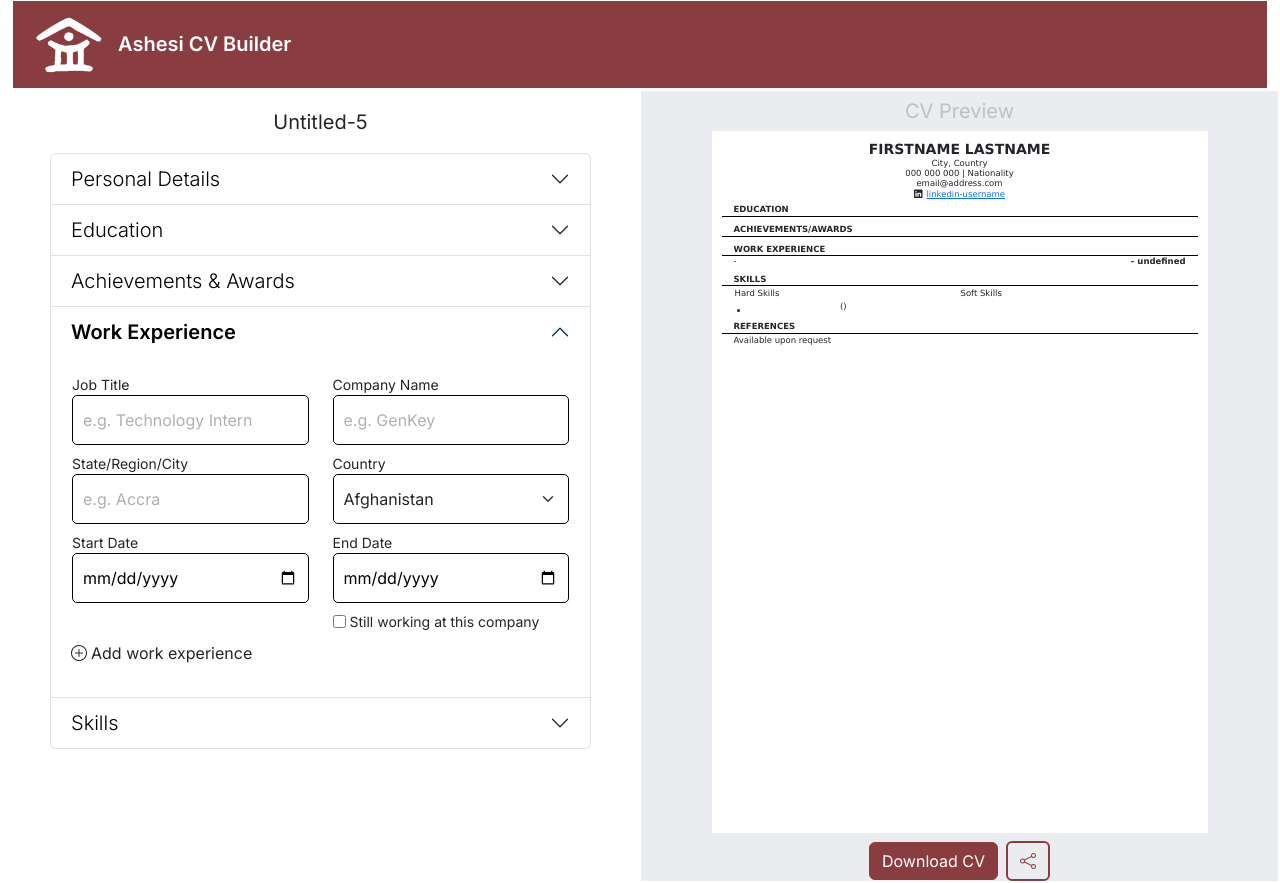
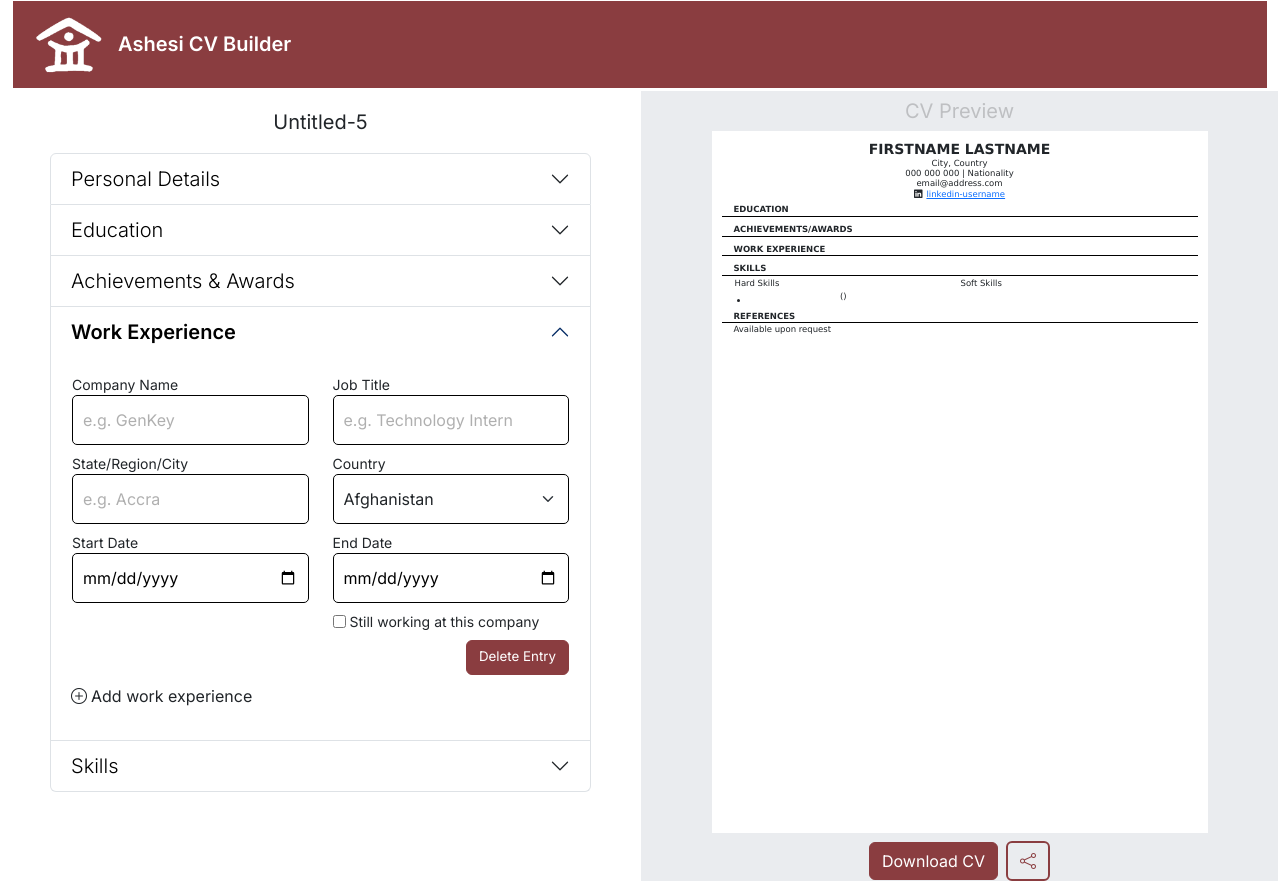
Before and after one commit to chinweibegbu/ashesi-cv-builder, a React (Create React App) app: page / in a window 1280 px wide. Both pictures are taken after a click on the button "Work Experience". Built offline with nearby package versions, Linux system fonts and the light colour scheme.

Commit message:
Connected WorkExperience section to CV preview

```diff
--- a/src/components/CVEditorEntries/WorkExperienceEntry.js
+++ b/src/components/CVEditorEntries/WorkExperienceEntry.js
@@ -1,30 +1,67 @@
 import React, { useState } from "react";
 import { countryNames } from "../../data/countryNames";
 
-function WorkExperienceEntry({ id, sectionTag }) {
+function WorkExperienceEntry({ id, sectionTag, handleEntryClear, handleEntryDeletion, cvDetails, setCvDetails }) {
     const [ongoing, setOngoing] = useState(false);
-    const handleClick = (event) => {
+    const handleClick = () => {
         setOngoing(prevState => !prevState);
+        setCvDetails({
+            ...cvDetails,
+            workExperience: [
+                ...cvDetails.workExperience.slice(0, id),
+                {
+                    ...cvDetails.workExperience[id],
+                    ongoing: !(cvDetails.workExperience[id].ongoing),
+                },
+                ...cvDetails.workExperience.slice(id + 1)
+            ]
+        });
+    }
+    const handleChange = (event, field) => {
+        setCvDetails({
+            ...cvDetails,
+            workExperience: [
+                ...cvDetails.workExperience.slice(0, id),
+                {
+                    ...cvDetails.workExperience[id],
+                    [field]: event.target.value,
+                },
+                ...cvDetails.workExperience.slice(id + 1)
+            ]
+        });
+    }
+    const handleSelect = (event, field) => {
+        setCvDetails({
+            ...cvDetails,
+            workExperience: [
+                ...cvDetails.workExperience.slice(0, id),
+                {
+                    ...cvDetails.workExperience[id],
+                    [field]: event.target.value,
+                },
+                ...cvDetails.workExperience.slice(id + 1)
+            ]
+        });
     }
 
     return (
         <div id={id}>
             <form className="bordered row">
                 <div className="form-group col-md-6 d-flex flex-column mb-2">
+                    <label htmlFor={sectionTag + "-company-name"}>Company Name</label>
+                    <input type="text" id={sectionTag + "-company-name"} placeholder="e.g. GenKey" value={cvDetails.workExperience[Number(id)].companyName} onChange={(e) => handleChange(e, "companyName")}></input>
+                </div>
+                <div className="form-group col-md-6 d-flex flex-column mb-2">
                     <label htmlFor={sectionTag + "-job-title"}>Job Title</label>
-                    <input type="text" id={sectionTag + "-job-title"} placeholder="e.g. Technology Intern"></input>
+                    <input type="text" id={sectionTag + "-job-title"} placeholder="e.g. Technology Intern" value={cvDetails.workExperience[Number(id)].title} onChange={(e) => handleChange(e, "title")}></input>
                 </div>
-                <div className="form-group col-md-6 d-flex flex-column">
-                    <label htmlFor={sectionTag + "-company-name"}>Company Name</label>
-                    <input type="text" id={sectionTag + "-company-name"} placeholder="e.g. GenKey"></input>
-                </div>
-                <div className="form-group col-md-6 d-flex flex-column">
+                <div className="form-group col-md-6 d-flex flex-column mb-2">
                     <label htmlFor={sectionTag + "-company-city"}>State/Region/City</label>
-                    <input type="text" id={sectionTag + "-company-city"} placeholder="e.g. Accra"></input>
+                    <input type="text" id={sectionTag + "-company-city"} placeholder="e.g. Accra" value={cvDetails.workExperience[Number(id)].companyCity} onChange={(e) => handleChange(e, "companyCity")}></input>
                 </div>
                 <div className="form-group col-md-6 d-flex flex-column mb-2">
                     <label htmlFor={sectionTag + "-company-country"}>Country</label>
-                    <select className="form-select" id={sectionTag + "-company-country"} aria-label={countryNames[0]} defaultValue={countryNames[0]}>
+                    <select className="form-select" id={sectionTag + "-company-country"} aria-label={countryNames[0]} value={cvDetails.workExperience[Number(id)].companyCountry} onChange={(e) => handleSelect(e, "companyCountry")}>
                         {
                             countryNames.map((countryName, key) => {
                                 return <option key={key} value={countryName}>{countryName}</option>;
@@ -34,15 +71,19 @@ function WorkExperienceEntry({ id, sectionTag }) {
                 </div>
                 <div className="form-group col-md-6 d-flex flex-column mb-2">
                     <label htmlFor={sectionTag + "-start-date"}>Start Date</label>
-                    <input type="date" id={sectionTag + "-start-date"}></input>
+                    <input type="date" id={sectionTag + "-start-date"} value={cvDetails.workExperience[Number(id)].startDate} onChange={(e) => handleChange(e, "startDate")}></input>
                 </div>
                 <div className="form-group col-md-6 d-flex flex-column mb-2">
                     <label htmlFor={sectionTag + "-end-date"}>End Date</label>
-                    <input type="date" id={sectionTag + "-end-date"} disabled={ongoing}></input>
+                    <input type="date" id={sectionTag + "-end-date"} disabled={ongoing} value={cvDetails.workExperience[Number(id)].endDate} onChange={(e) => handleChange(e, "endDate")}></input>
                 </div>
                 <div className="form-group col-6 offset-6 d-flex mb-2">
                     <input type="checkbox" id="work-ongoing" name="work-ongoing" value="work-ongoing" checked={ongoing} onChange={handleClick}></input>
                     <label htmlFor="work-ongoing" className='ms-1'>Still working at this company</label>
+                </div>
+                <div className="form-group col-12 d-flex justify-content-end align-items-end mb-2">
+                    {/* <button className='button clear-button btn me-1' onClick={(event) => handleEntryClear(event, id, "Work Experience")}>Clear Entry</button> */}
+                    <button className='button delete-button btn' onClick={(event) => handleEntryDeletion(event, id, "Work Experience")}>Delete Entry</button>
                 </div>
             </form>
         </div>
--- a/src/components/CVEditorSection.js
+++ b/src/components/CVEditorSection.js
@@ -61,6 +61,19 @@ function CVEditorSection({ sectionName, isExpanded, cvDetails, setCvDetails }) {
             id: "WorkExperience",
             cvDetailsKey: "workExperience",
             sectionTag: "WK",
+            deactivate: (id) => {
+                setCvDetails({
+                    ...cvDetails,
+                    workExperience: [
+                        ...cvDetails.workExperience.slice(0, id),
+                        {
+                            ...cvDetails.workExperience[id],
+                            active: false,
+                        },
+                        ...cvDetails.workExperience.slice(id + 1)
+                    ]
+                });
+            },
             addEntryText: "Add work experience",
             template: workExperienceEntryTemplate
         },
--- a/src/components/CVpdf.js
+++ b/src/components/CVpdf.js
@@ -45,15 +45,25 @@ function CVpdf({ cvPreviewDetails }) {
         }
     }
     const workExperienceEntryDateGenerator = (entry) => {
+        const start = new Date(entry.startDate);
+
+        if (!(entry.startDate)) {
+            return "";
+        } else {
             if (entry.ongoing === true) {
-            return entry.startDate + " - Present";
+                return months[start.getMonth()] + " " + start.getFullYear() + " - Present";
             } else {
-            return entry.startDate + " - " + entry.endDate;
+                if (entry.endDate) {
+                    const end = new Date(entry.endDate);
+                    return months[start.getMonth()] + " " + start.getFullYear() + " - " + months[end.getMonth()] + " " + end.getFullYear();
+                } else {
+                    return months[start.getMonth()] + " " + start.getFullYear() + " - END DATE";
+                }
+            }
         }
     }
     const hardSkills = skills.filter(skill => skill.type === "Hard Skill");
     const softSkills = skills.filter(skill => skill.type === "Soft Skill");
-
     const skillLevelDisplayGenerator = (level) => {
         let display = [];
         let numFilled = {
@@ -153,10 +163,11 @@ function CVpdf({ cvPreviewDetails }) {
                 <p className="section-header">Work Experience</p>
                 {
                     workExperience.map((entry, key) => {
+                        if (entry.active === true) {
                             return (
                                 <div key={key} className=" entry mb-1">
                                     <div className="d-flex justify-content-between">
-                                    <p><b>{entry.companyName}</b> - {entry.companyLocation}</p>
+                                        <p><b>{entry.companyName}</b> {(!(entry.companyCity) || !(entry.companyCountry)) ? "" : " - " + entry.companyCity + ", " + entry.companyCountry}</p>
                                         <div className="align-right">
                                             <p><b>{workExperienceEntryDateGenerator(entry)}</b></p>
                                         </div>
@@ -164,13 +175,16 @@ function CVpdf({ cvPreviewDetails }) {
                                     <p>{entry.title}</p>
                                     <ul>
                                         {
-                                        entry.descriptors.map((descriptor, key) => {
-                                            return <li key={key}>{descriptor}</li>
+                                            entry.descriptions.map((description, key) => {
+                                                return <li key={key}>{description}</li>
                                             })
                                         }
                                     </ul>
                                 </div>
                             )
+                        } else {
+                            return (<div key={key}></div>)
+                        }
                     })
                 }
                 {workExperience.length === 0 ? <div className="pb-1"></div> : <></>}
--- a/src/data/entryTemplates.js
+++ b/src/data/entryTemplates.js
@@ -24,10 +24,12 @@ export const achievementAwardEntryTemplate = {
 export const workExperienceEntryTemplate = {
     title: "",
     companyName: "",
-    companyLocation: "",
+    companyCity: "",
+    companyCountry: "",
     startDate: "",
     ongoing: false,
-    descriptors: [],
+    endDate: "",
+    descriptions: [],
     active: true
 }
 
```
Lines whose indentation alone changed are shown as unchanged.
